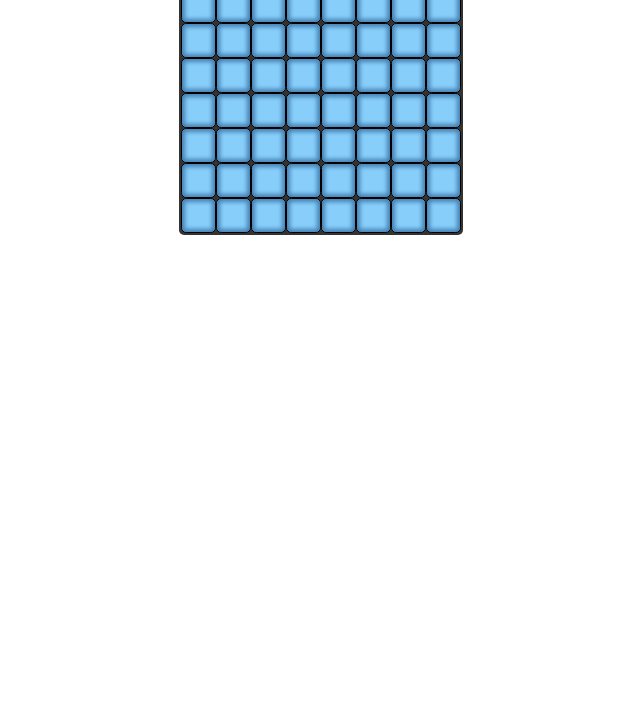
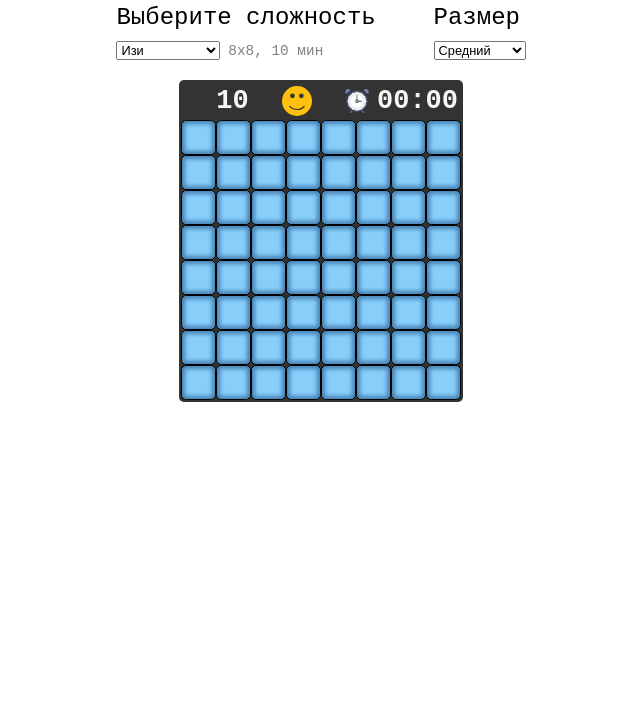
Before and after one commit to Dmitriy-kiselyov/Minesweeper, a plain HTML site: page index.html in a window 1280 px wide. Shown: the part 96-800 px from the top of the page, without its empty margins (319-959 px from the left). Drawn offline with Linux system fonts and the light colour scheme.

Commit message:
Game page created

```diff
--- a/index.html
+++ b/index.html
@@ -3,21 +3,113 @@
 <head>
     <meta charset="UTF-8">
     <title>Minesweeper</title>
+    <link rel="stylesheet" href="style.css">
     <link rel="stylesheet" href="minesweeper.css">
     <script src="minesweeper.js"></script>
 </head>
 <body>
 
+<div class="content">
+    <div class="header">СапЁр</div>
+    <div class="settings">
+        <div class="settings_block">
+            <label for="difficulty" class="label">Выберите сложность</label>
+            <select class="select" id="difficulty" onchange="createGame(); updateGameParamsInfo()">
+                <option selected value="8,8,10" info="8x8, 10 мин">Изи</option>
+                <option value="16,16,40" info="16x16, 40 мин">Рил ток</option>
+                <option value="16,30,99" info="16x30, 99 мин">Синк эбаут ит</option>
+            </select>
+            <span class="info" id="info">8x8, 10 мин</span>
+        </div>
+        <div class="settings_block">
+            <label for="size" class="label">Размер</label>
+            <select class="select" id="size" onchange="changeGameSize()">
+                <option value="20">Малютка</option>
+                <option value="25">Небольшой</option>
+                <option selected value="30">Средний</option>
+                <option value="35">Большой</option>
+                <option value="40">Огромный</option>
+            </select>
+        </div>
+    </div>
+
+    <div class="game-wrapper" id="game-wrapper"></div>
+    <p class="status status-gameover" id="status"></p>
+</div>
+
 <script>
-    var game = new Minesweeper(8, 8, 10);
 
-    var field = game.getElement();
+    var game;
+    createGame();
 
-    var wrapper = document.createElement("div");
-    wrapper.style.textAlign = "center";
-    wrapper.appendChild(field);
+    function getGameParams() {
+        var select = document.getElementById("difficulty");
+        var params = select.options[select.selectedIndex].value;
+        params = params.split(",");
+        return {
+            height: params[0],
+            width: params[1],
+            mines: params[2]
+        };
+    }
 
-    document.body.appendChild(wrapper);
+    function updateGameParamsInfo() {
+        var select = document.getElementById("difficulty");
+        var param = select.options[select.selectedIndex].getAttribute("info");
+
+        var info = document.getElementById("info");
+        info.textContent = param;
+    }
+
+    function changeGameSize() {
+        var select = document.getElementById("size");
+        var size = select.options[select.selectedIndex].value + "px";
+
+        var game = document.getElementById("game");
+        game.style.fontSize = size;
+    }
+
+    function parseTime(time) {
+        var ms = time % 1000;
+        var sec = Math.floor(time / 1000);
+        return sec + "." + ms;
+    }
+
+    function createGame() {
+        var params = getGameParams();
+        game = new Minesweeper(params.height, params.width, params.mines);
+
+        //listeners
+        game.setOnWin(function (time) {
+            time = parseTime(time);
+            var status = document.getElementById("status");
+            status.className = "status status-win";
+            status.textContent = "Победа! За " + time + " мс";
+        });
+        game.setOnGameOver(function () {
+            var status = document.getElementById("status");
+            status.className = "status status-gameover";
+            status.textContent = "Програв. Ещё?"
+        });
+        game.setOnReset(function () {
+            var status = document.getElementById("status");
+            status.textContent = ""
+        });
+
+        //put into DOM
+        var root = game.getElement();
+        root.id = "game";
+
+        var container = document.getElementById("game-wrapper");
+        container.innerHTML = "";
+
+        container.appendChild(root);
+        changeGameSize();
+
+        //clear status
+        document.getElementById("status").textContent = "";
+    }
+
 </script>
 
 </body>
--- a/minesweeper.css
+++ b/minesweeper.css
@@ -2,6 +2,8 @@
     display: inline-block;
     background-color: #333;
     border-radius: 5px;
+
+    transition: font-size 100ms ease;
 
     /*size for all elements*/
     font-size: 30px;
@@ -20,6 +22,8 @@
     padding: 2px 5px;
     color: whitesmoke;
     text-align: center;
+
+    font-family: sans-serif; /*to minimize space between pictures*/
 }
 
 .minesweeper .left {
@@ -58,21 +62,22 @@
 /*face*/
 
 .minesweeper .picture-face {
-    width: 0.9em;
-    height: 0.9em;
     cursor: pointer;
+    width: 1em;
+    height: 1em;
+    background-size: 100% 100%;
 }
 
 .minesweeper .face-smile {
-    background: url(icons/face-smile.svg);
+    background-image: url(icons/face-smile.svg);
 }
 
 .minesweeper .face-gameover {
-    background: url(icons/face-gameover.svg);
+    background-image: url(icons/face-gameover.svg);
 }
 
 .minesweeper .face-win {
-    background: url(icons/face-win.svg);
+    background-image: url(icons/face-win.svg);
 }
 
 /*field*/
--- a/minesweeper.js
+++ b/minesweeper.js
@@ -139,6 +139,7 @@ function Minesweeper(height, width, mines) {
         root.getElementsByClassName("picture-face")[0].onclick = function (event) {
             if (event.which == 1) { //left button
                 resetGame();
+                callbacks.onReset();
             }
         };
 
@@ -300,6 +301,9 @@ function Minesweeper(height, width, mines) {
     this.setOnWin = function (onWin) {
         callbacks.onWin = onWin;
     };
+    this.setOnReset = function (onReset) {
+        callbacks.onReset = onReset;
+    };
 
     //mine counter
     function createMineCounter() {
--- /dev/null
+++ b/style.css
@@ -0,0 +1,67 @@
+.content {
+    font-size: 100%;
+    font-family: monospace;
+}
+
+.header {
+    text-align: center;
+    font-size: 4rem;
+    font-weight: bold;
+}
+
+.settings {
+    margin-top: 20px;
+    margin-bottom: 20px;
+    text-align: center;
+}
+
+.settings_block {
+    display: inline-block;
+    text-align: left;
+}
+
+.settings_block:first-child {
+    margin-right: 25px;
+}
+
+.settings_block:last-child {
+    margin-left: 25px;
+}
+
+.label {
+    display: block;
+    margin-bottom: 10px;
+
+    font-size: 1.5rem;
+}
+
+.select {
+    font-size: 0.8rem;
+}
+
+.info {
+    font-size: 0.9rem;
+    color: gray;
+}
+
+.game-wrapper {
+    text-align: center;
+}
+
+.status {
+    vertical-align: middle;
+    font-style: italic;
+    font-size: 1.5rem;
+    text-align: center;
+
+    margin-top: 20px;
+    margin-bottom: 0;
+}
+
+.status-win {
+    color: green;
+}
+
+.status-gameover {
+    color: darkred;
+}
```
